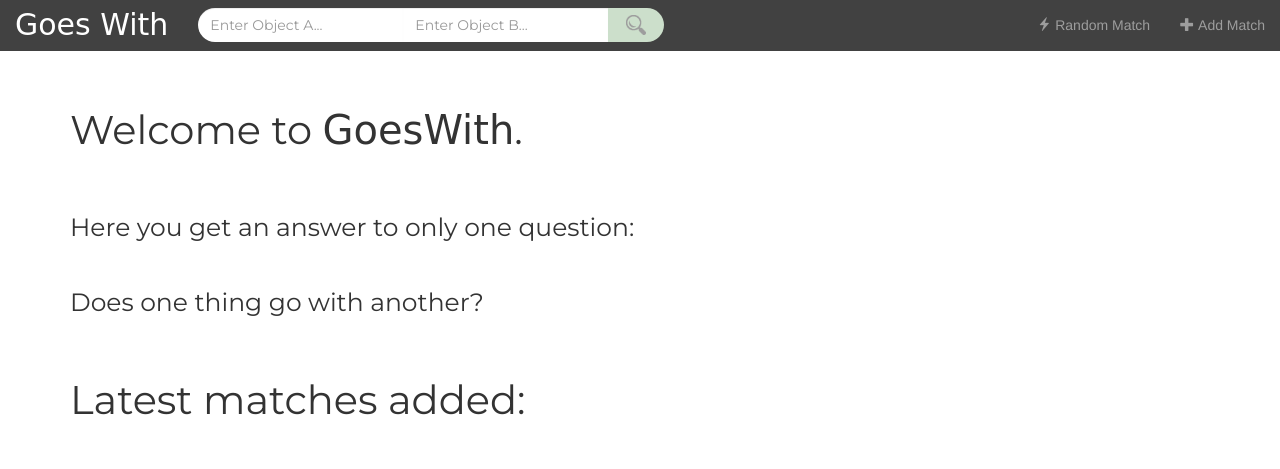
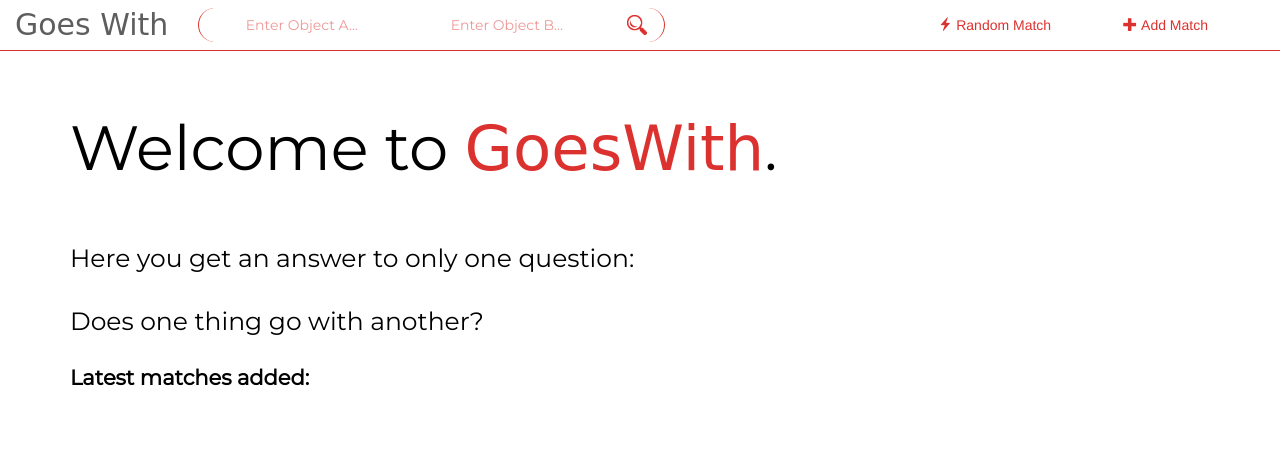
Before and after one commit to yairhasfari/goeswith, a Django app: page / in a window 1280 px wide. Shown: the top 469 px of the page. Run offline with Django 3.2, Linux system fonts and the light colour scheme; data that the repository does not hold is empty; some libraries are stand-ins or nearby versions; some web fonts are replaced.

Commit message:
21 - design changed to red-white

```diff
--- a/matches/static/css/newcss.css
+++ b/matches/static/css/newcss.css
@@ -1,19 +1,26 @@
 body {
+
     padding-top: 70px;
     background-color: white;
+    color: black;
 }
 .navbar{
     border-radius:0;
-    background-color: #414141;
-    border-color: #414141;
+    background-color: white;
+    border-color: #dc322f;
 }
 
-.navbar-inverse .navbar-brand{
+.navbar-default .navbar-brand{
     font-family: 'Yesteryear',cursive;
     font-size: 30px;
-    color:#ccdfcb;
+    color:#dc322f;
 }
-
+.nav.navbar-nav.navbar-right li a span{
+    color: #dc322f;
+}
+.nav.navbar-nav{
+    margin-right:3em;
+}
 
 /*ObjectA Search Field*/
 .form-control#search_obj1{
@@ -21,7 +28,11 @@ body {
     border-top-left-radius: 20px;
     border-bottom-right-radius: 0px;
     border-top-right-radius: 0px;
-    border:none;
+
+    border-right:none;
+    border-top:none;
+    border-bottom:none;
+    border-color: #dc322f;
 }
 /*ObjectA Search Field*/
 .form-control#search_obj2{
@@ -29,29 +40,48 @@ body {
     border-top-left-radius: 0px;
     border-bottom-right-radius: 0px;
     border-top-right-radius: 0px;
-    border:none;
+    border-right:none;
+    border-top:none;
+    border-bottom:none;
+    border-left:none;
+    border-color: #dc322f;
 
 }
 .form-control{
-    background-color:white;
+    background-color: white;
+    color: #dc322f;
+    text-align:center;
 }
-::placeholder{
+.no-border {
+    box-shadow: none; /* You may want to include this as bootstrap applies these styles too */
+}
+.form-control::placeholder{
     font-family:'Montserrat', sans-serif;
+    color: #dc322f;
+    opacity: 0.5;
+}
+.form-control:focus,form-control:active{
+    box-shadow:none;
+    outline:0px;
 }
 /*Navigator Search Button*/
 .btn-default{
-    background-image: url("../img/search_grey.png");
+    background-image: url("../img/searchicon_red.png");
     background-repeat:no-repeat;
     background-size: 20px;
     background-position:center;
-    background-color: #ccdfcb;
+    background-color:white;
+    border-left-width: 1px;
     height:2.4em;
     width:4em;
     border-bottom-left-radius: 0px;
     border-top-left-radius: 0px;
     border-bottom-right-radius: 20px;
     border-top-right-radius: 20px;
-    border:none;
+    border-left:none;
+    border-top:none;
+    border-bottom:none;
+    border-color: #dc322f;
 }
 .btn-default:hover{
     background-color:white;
@@ -59,10 +89,16 @@ body {
 .logo{
     font-family: 'Yesteryear',cursive;
 }
+.nav.navbar-nav.navbar-right li a{
+    color: #dc322f;
+    fonta-family:'Montserrat',sans-serif;
+}.nav.navbar-nav.navbar-right li a:hover{
+    color: #7F8177;
+}
 /*index page*/
 .container{
     font-family: 'Montserrat', sans-serif;
-    line-height:3;
+    line-height:2.5;
 }
 .container#index{
     font-size:25px;
@@ -71,7 +107,7 @@ body {
     font-size:12px;
 }
 .largeText{
-    font-size:20px;
+    font-size:1.5em;
 }
 .mediumText{
     font-size:17px;
@@ -82,8 +118,8 @@ body {
 .addForm{
     line-height:2;
 }
-.big{
-    font-size:40px
+.bigText{
+    font-size:2.5em;
 }
 .match_text{
     text-align: center;
@@ -93,17 +129,19 @@ body {
 .sideBySide{
     font-family: 'Montserrat', sans-serif;
     display:flex;
+    justify-content: space-evenly;
     margin-bottom:5em;
     position: center;
+    padding-top:2.5em;
 }
 #firstOtherMatches{
-    flex:1;
-    margin-left:20em;
+
+    /*margin-left:20em;*/
 }
 #secondOtherMatches{
-    flex:1;
+
     overflow:hidden;
-    padding-top:0px;
+    padding-top:0;
 
 }
 /*Voting Section:*/
@@ -178,3 +216,9 @@ body {
     align-items: center;
     justify-content: space-evenly;
 }
+.redColor{
+    color: #dc322f;
+}
+a{
+    color: #dc322f;
+}
--- a/matches/templates/add.html
+++ b/matches/templates/add.html
@@ -11,6 +11,7 @@
         <span class="largeText">Add 2 Objects to the web's query</span>
         <br>
         <span class="smallText">The Question will be authorized in the next few days by our staff, and will then be active for voting</span>
+        <br><br>
         <form method="post" action="{% url 'process' %}" class="addForm" autocomplete="off">
             {% csrf_token %}
 
--- a/matches/templates/base.html
+++ b/matches/templates/base.html
@@ -25,7 +25,7 @@
     <title>Goes With</title>
 </head>
 <body>
-<nav class = "navbar navbar-inverse navbar-fixed-top">
+<nav class = "navbar navbar-default navbar-fixed-top">
     <div class="container-fluid">
         <!-- Logo -->
         <div class="navbar-header">
@@ -43,8 +43,8 @@
 
             <form class="navbar-form navbar-left" role="search" method="get" action="{% url 'search' %}" autocomplete="off">
                 <ul class="nav navbar-nav">
-                    <li><input type="text" class="form-control" placeholder="Enter Object A..." name="qA" id="search_obj1" value="{{ search_obj1 }}" ></li>
-                    <li><input type="text" class="form-control" placeholder="Enter Object B..." name ="qB" id="search_obj2" value="{{ search_obj2 }}" ></li>
+                    <li><input type="text" class="form-control no-border" placeholder="Enter Object A..." name="qA" id="search_obj1" value="{{ search_obj1 }}" ></li>
+                    <li><input type="text" class="form-control no-border" placeholder="Enter Object B..." name ="qB" id="search_obj2" value="{{ search_obj2 }}" ></li>
                     <li><button type="submit" class="btn btn-default"></button></li>
                 </ul>
             </form>
--- a/matches/templates/index.html
+++ b/matches/templates/index.html
@@ -13,8 +13,8 @@
 {% block body %}
     <section class="welcome">
         <div class="container" id="index">
-            <span class="big">
-            Welcome to <span class="logo">GoesWith</span>.
+            <span class="bigText">
+                Welcome to <span class="redColor"><span class="logo">GoesWith</span></span>.
             </span>
             <br>
             Here you get an answer to only one question:
@@ -24,14 +24,14 @@
     </section>
     <section class="latest">
         <div class="container" id="latset">
-            <span class="big">
+            <span class="largeText"><b>
                 Latest matches added:
-            </span>
+            </b></span>
             <br>
             <ul style="list-style-type:none;">
                 {% for rate in latestRates %}
                     <form method="get" action="{% url 'search' %}">
-                        <a href="{% url 'find' queryA=rate.object1 queryB=rate.object2 %}"><li>Does {{ rate.object1 }} <span class="logo">Go With</span> {{ rate.object2 }}?</li></a>
+                        <span class="mediumText"><a href="{% url 'find' queryA=rate.object1 queryB=rate.object2 %}"><li>Does {{ rate.object1 }} <span class="logo">Go With</span> {{ rate.object2 }}?</li></a></span>
                     </form>
                 {% endfor %}
             </ul>
```
Also changed, not shown: matches/templates/match.html (+8 -5 lines), matches/static/img/searchicon_red.png (added).
